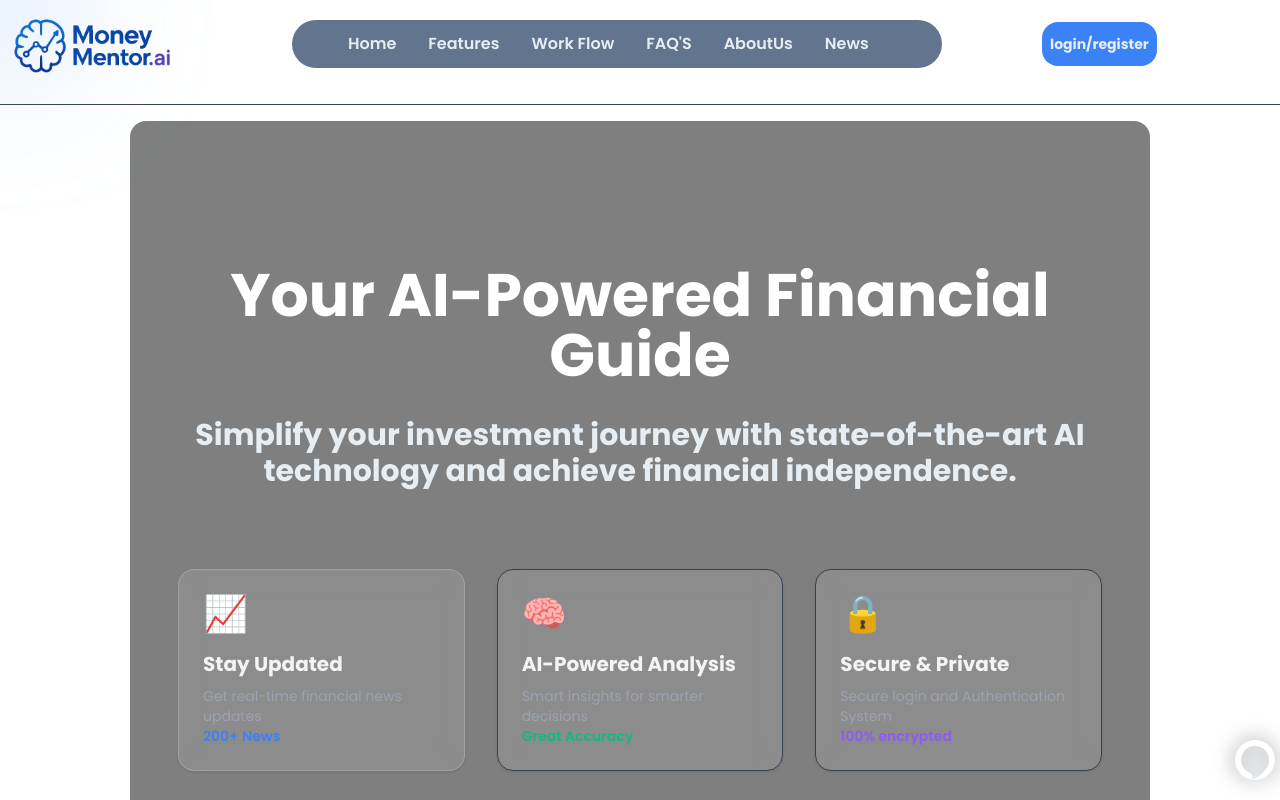
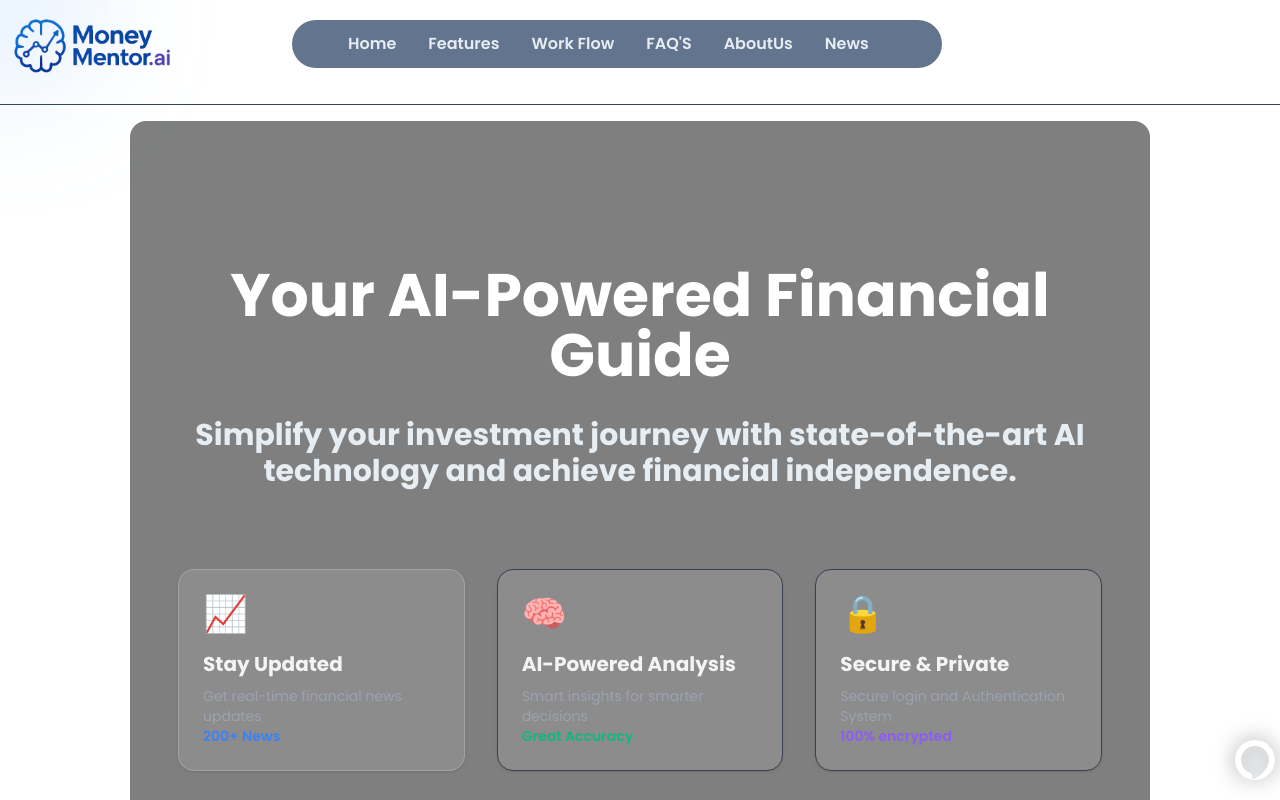
Before and after one commit to Mohitgoswami18/MoneyMentorAI, a React (Vite) app: page / in a window 1280 px wide. Shown: the top 800 px of the page. Built offline with nearby package versions, Linux system fonts and the light colour scheme; no server answers; a web font is replaced by a local one.

Commit message:
refactor: remove authentication logic and update Navbar component

```diff
--- a/src/App.jsx
+++ b/src/App.jsx
@@ -7,8 +7,6 @@ import Footer from './components/Footer';
 import StatsSection from './components/Stats';
 import FAQSection from './components/FAQ';
 import { useRef, useState, useEffect } from 'react';
-import Login from './components/Login';
-import { getAuth, onAuthStateChanged } from 'firebase/auth';
 import { motion } from "framer-motion";
 import { NavLink, Routes, Route } from 'react-router-dom';
 import Chatbot from './components/Chatbot';
@@ -16,16 +14,6 @@ import Chatbot from './components/Chatbot';
 
 function App() {
 
-  const [user, setUser] = useState(null);
-  const auth = getAuth();
-
-  useEffect(() => {
-    const unsubscribe = onAuthStateChanged(auth, (user) => {
-      setUser(user);
-    });
-
-    return () => unsubscribe();
-  }, []);
 
   const [mousePointer, setMousePointer] = useState({
     x:0,
@@ -75,7 +63,7 @@ function App() {
       <div className='' style={cursor}></div>
       <div className='bg-no-repeat bg-cover  bg-[url("https://media.istockphoto.com/id/2030192156/photo/global-data-flow-and-connectivity-east-asia.webp?b=1&s=612x612&w=0&k=20&c=igZA6fE1A6qq0jyHDRUAxtbuHeQu2pqiRTdr4t2BPfI=")]'>
         <div className=''>
-          <Navbar user = {user} homeRef={homeRef} workRef={workRef} aboutusRef={aboutusRef} featuresRef={featuresRef} faqRef={faqRef} />
+          <Navbar homeRef={homeRef} workRef={workRef} aboutusRef={aboutusRef} featuresRef={featuresRef} faqRef={faqRef} />
         </div>
         <div id='homeRef' ref={homeRef}><HeroSection />
         </div>
--- a/src/components/HeroSection.jsx
+++ b/src/components/HeroSection.jsx
@@ -79,7 +79,7 @@ function HeroSection() {
             <p className=" text-2xl font-bold  text-[#E6EDF3]">"Take control of your financial future with the power of AI. Stay informed, make smarter decisions, and unlock new opportunities — all in one place."</p>
           <div className="flex items-center justify-center mt-10">
           <Link
-          to={'./Login'}
+          to={'https://moneymentor-ai.streamlit.app/'}
           className="ring-2 ring-[#9cafce] text-[#E6EDF3] transition-transform hover:scale-110 m-4 bg-[#3B82F6] px-12 py-3 rounded-2xl cursor-pointer text-center font-bold items-center text-base">
             Get Started
           </Link>
--- a/src/components/Navbar.jsx
+++ b/src/components/Navbar.jsx
@@ -3,24 +3,14 @@ import { motion } from "framer-motion";
 import { useInView } from 'react-intersection-observer';
 import { Link } from 'react-router-dom';
 import MMLogo from '../assets/icons/MMLogo.png'
-import { getAuth, signOut } from 'firebase/auth';
 
 const scroll = ( ref ) => {
   ref.current.scrollIntoView({behavior:'smooth'});
 }
 
-function Navbar( {homeRef, workRef, aboutusRef, featuresRef, faqRef, setLoggingIn, user} ) {
-
-  const auth = getAuth();
-
-  function eventHandler () {
-          signOut(auth)
-          .then(() => props.setUser(false));
-      }
+function Navbar( {homeRef, workRef, aboutusRef, featuresRef, faqRef} ) {
 
     const [isMoved, setIsMoved] = useState(false);
-    const [loggedIn, setLoggedIn] = useState(false);
-    const [showSignout, setShowSignout] = useState(false);
 
     useEffect(() => {
       const timer = setTimeout(() => {
@@ -76,43 +66,6 @@ function Navbar( {homeRef, workRef, aboutusRef, featuresRef, faqRef, setLoggingI
       animate={{scale:1, opacity:1}}
         transition={{duration:1.5,delay:2, ease:'easeInOut'}}
       >
-        {
-          user ? ( <div><button
-            onClick={()=> setShowSignout(true)}
-            className=' text-[#E6EDF3] bg-[#3B82F6] px-2 py-3 rounded-2xl ml-[150px] mr-10 cursor-pointer  text-center font-bold items-center text-sm'
-            >signOut</button>
-            <Link
-            to={'./Login'}
-            className='text-white text-2xl hover:scale-110 transition-transform absolute top-5 right-35 bg-white/10 backdrop-blur-2xl rounded-full h-12 w-12 flex items-center justify-center'><i class="fa-solid fa-user"></i></Link></div>
-        )
-          : (<Link
-          to={'./Login'}
-          className=' text-[#E6EDF3] bg-[#3B82F6] px-2 py-3 rounded-2xl ml-[100px] mr-10 cursor-pointer  text-center font-bold items-center text-sm'
-          >login/register</Link>
-          )
-
-
-        }
-
-        {
-          showSignout ? (
-          <div className='w-54 p-2 top-18 right-0 h-28 fixed bg-white rounded-2xl shadow-xl'>
-            <div className=''></div>
-            <p className='text-sm '> Are You Sure you want to sign out</p>
-            <div className='flex justify-center gap-3 pt-4'>
-            <button onClick={() => {
-              eventHandler(),
-              setShowSignout(false)
-            }
-          }
-            className='text-sm px-3 py-1 rounded-2xl  bg-[#3B82F6]'>Yes</button>
-            <button
-            className='text-sm px-4 py-1 rounded-2xl  bg-[#3B82F6]'
-            onClick={()=>setShowSignout(false)}>No</button>
-            </div>
-          </div>
-          ) : (<div> </div>)
-        }
       </motion.div>
     </motion.div>
   );
```
